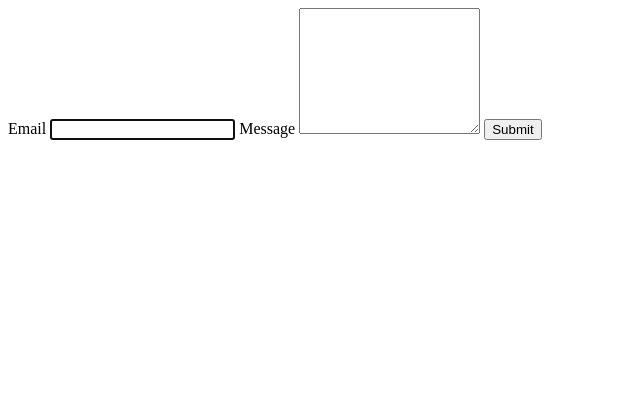
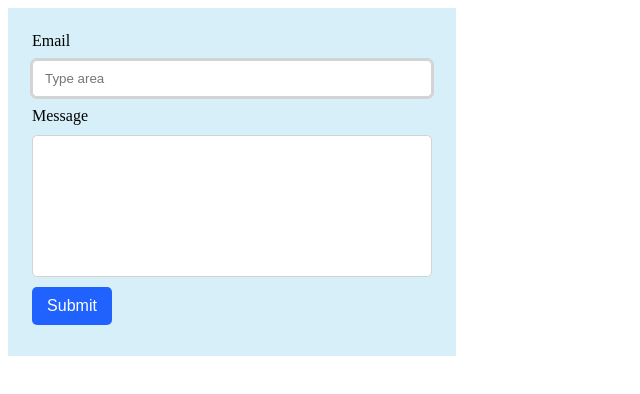
Before and after one commit to trayhorn/js-hw-09, a plain HTML site: page form.html in a window 1280 px wide. Shown: the whole page, without its empty margins (0-640 px from the left). Drawn offline with Linux system fonts and the light colour scheme.

Commit message:
Deploying to gh-pages from @ trayhorn/js-hw-09@4c4933beeea86cd2f094cb85d7c26a8b1caa6856 🚀

```diff
--- /dev/null
+++ b/assets/form-BGxIdM9p.css
@@ -0,0 +1 @@
+.feedback-form{display:flex;flex-direction:column;background-color:#d6eff8;padding:24px;width:400px;height:300px}label{display:flex;flex-direction:column;margin-bottom:10px}.input{padding:10px 12px;margin-top:10px;border-radius:5px;border:1px solid lightgrey;outline:none}.input:focus{outline:2px solid lightgrey}.message{resize:none}.email::placeholder{opacity:0}.email:focus::placeholder{opacity:1}.submit-button{font-size:16px;padding:10px 15px;width:80px;text-align:center;border:none;border-radius:5px;background-color:#1f62fe;color:#fff;transition:background-color .15s linear}.submit-button:hover{background-color:#68b0fc;cursor:pointer}
--- a/form.html
+++ b/form.html
@@ -6,18 +6,19 @@
   <title>Document</title>
   <script type="module" crossorigin src="/js-hw-09/form.js"></script>
   <link rel="modulepreload" crossorigin href="/js-hw-09/assets/modulepreload-polyfill-B5Qt9EMX.js">
+  <link rel="stylesheet" crossorigin href="/js-hw-09/assets/form-BGxIdM9p.css">
 </head>
 <body>
-  <form class="feedback-form" autocomplete="on">
+  <form class="feedback-form" autocomplete="off">
     <label>
       Email
-      <input type="email" name="email" autofocus />
+      <input class="input email" type="email" name="email" autofocus placeholder="Type area"/>
     </label>
     <label>
       Message
-      <textarea name="message" rows="8"></textarea>
+      <textarea class="input message" name="message" rows="8"></textarea>
     </label>
-    <button type="submit">Submit</button>
+    <button class="submit-button" type="submit">Submit</button>
   </form>
 
 </body>
```
